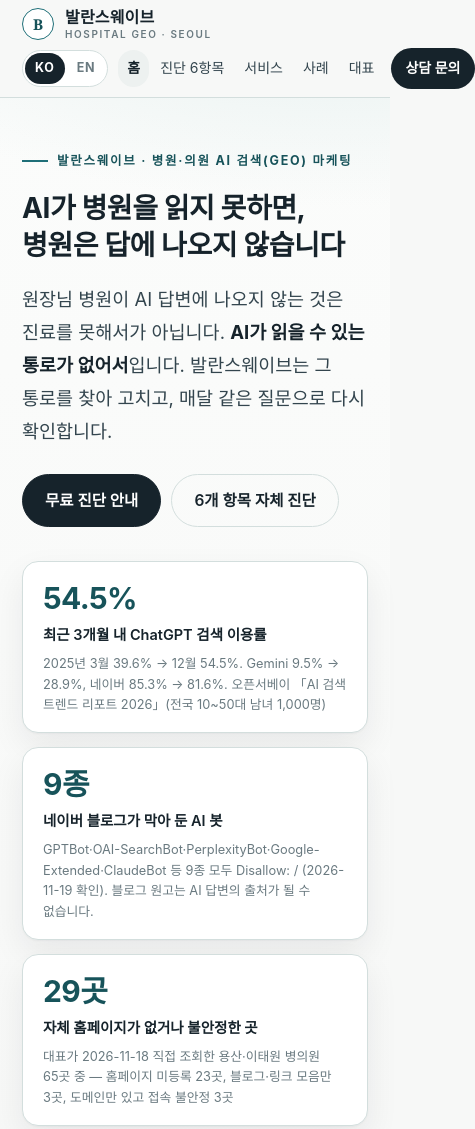
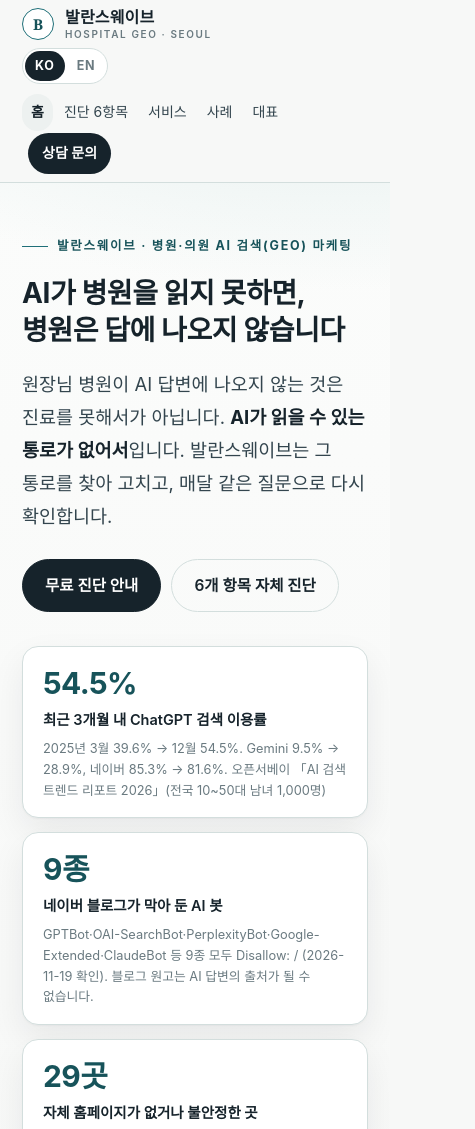
Before and after one commit to jpstudio5252-eng/balancewave-site, a plain HTML site: page index.html in a window 390 px wide. Shown: the top 1129 px of the page, 475 px wide, since content can reach past the window. Drawn offline with Linux system fonts and the light colour scheme.

Commit message:
모바일 가로 넘침 정리 (헤더 메뉴 줄바꿈, 카드 최소폭)

```diff
--- a/assets/style.css
+++ b/assets/style.css
@@ -474,5 +474,9 @@ h2.h-sm { font-size: 20px; margin-bottom: 10px; }
   .case, .check { padding: 20px; }
   .cta-band { padding: 26px 22px; }
   .header-inner { gap: 8px 12px; }
+  .header-nav { flex: 1 1 100%; min-width: 0; }
+  .site-nav { min-width: 0; }
   .site-nav a { padding: 6px 9px; font-size: 14px; }
+  .card, .price-card, .stat, .check { min-width: 0; }
+  .card p, .card-outcome, .price-desc, .price-features li, .price-figures dd { overflow-wrap: anywhere; }
 }
```
